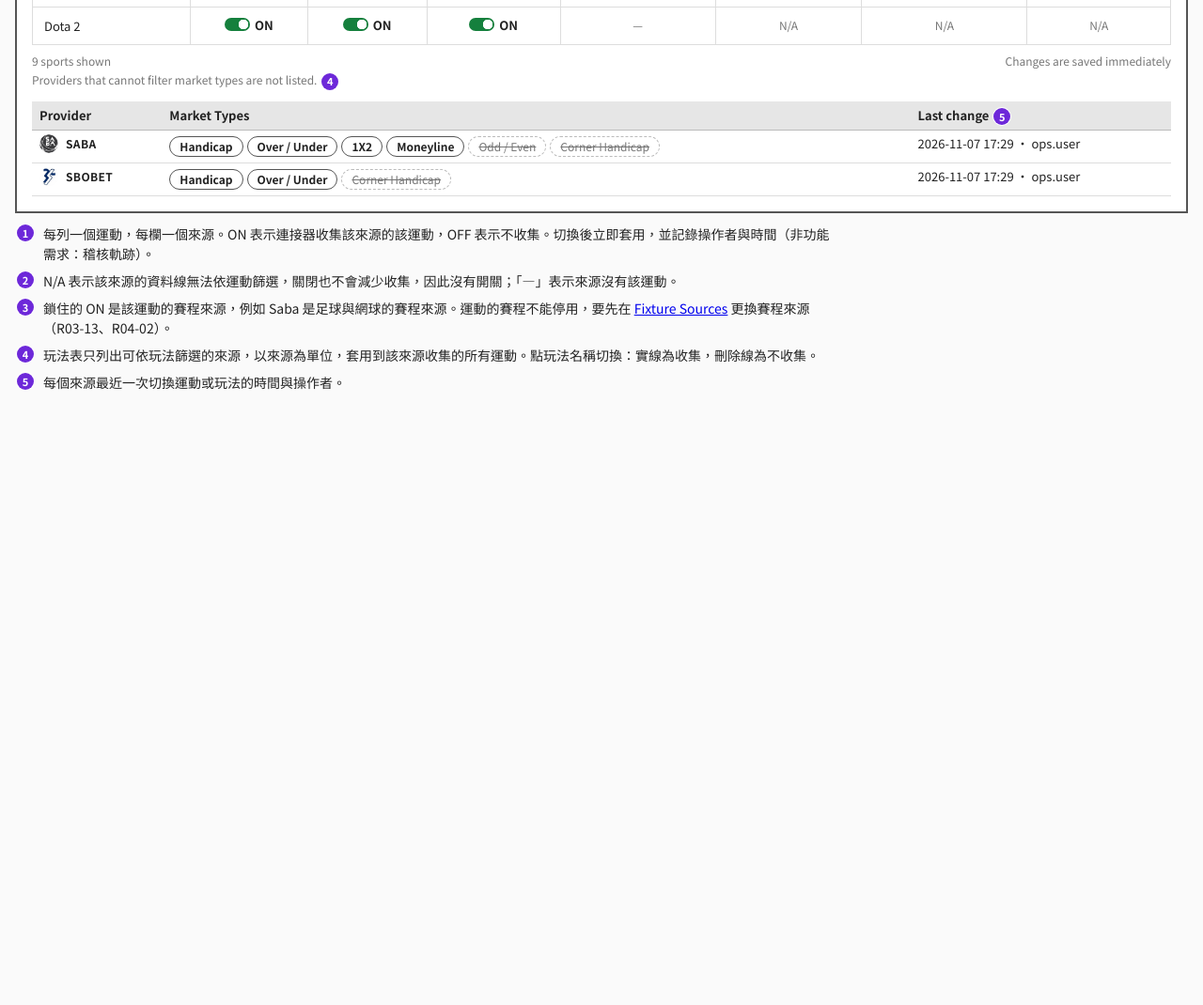
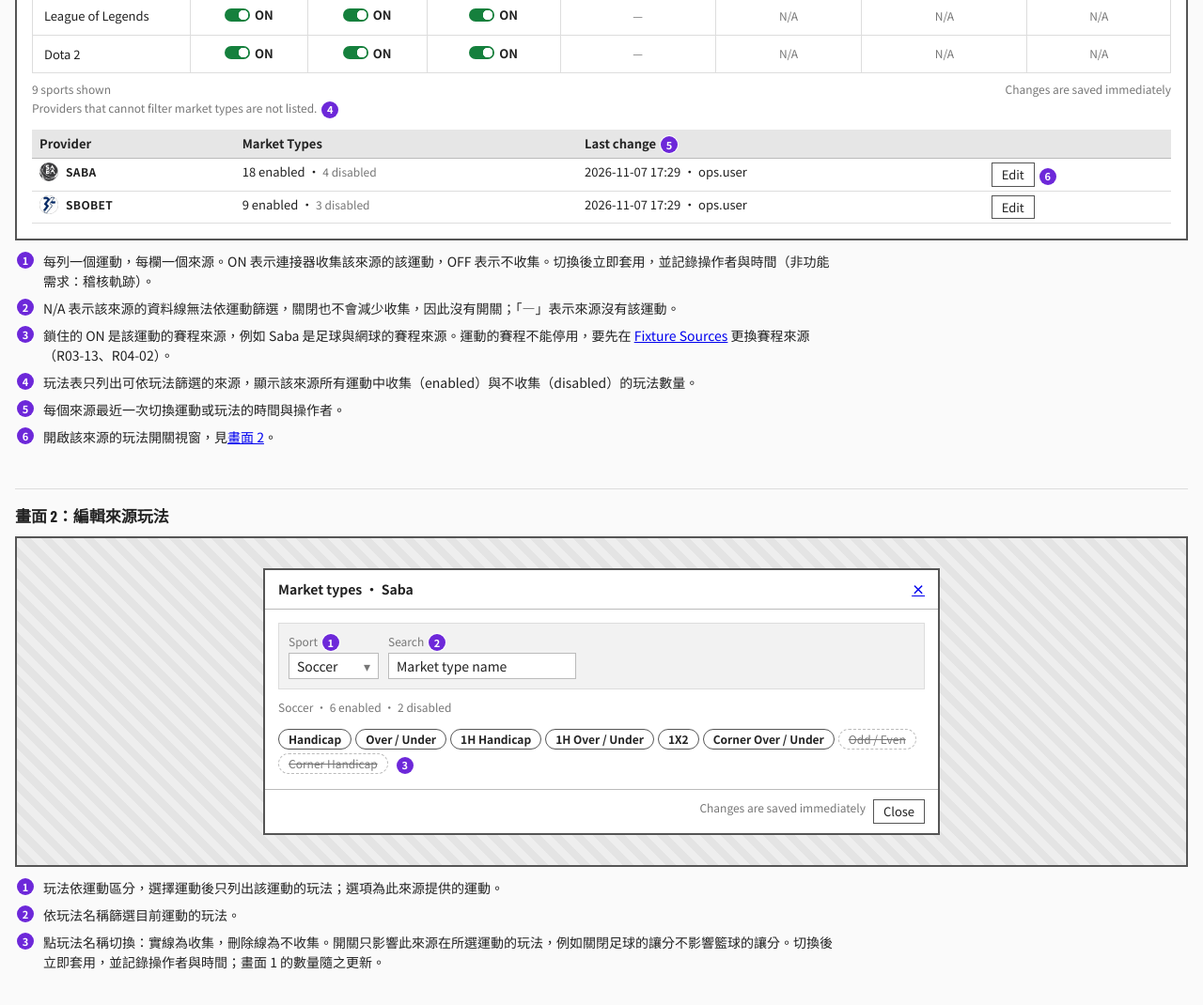
Before and after one commit to oddssuccess/insports-preview, a plain HTML site: page wireframes/settings/provider-settings/sports-and-market-types.html in a window 1280 px wide. Shown: the part 1176-2246 px from the top of the page at 94% size. Before the commit the page ends 1670 px from the top, so only its background shows below. Drawn offline with nearby package versions, Linux system fonts and the light colour scheme.

Commit message:
docs: 同步 insports@d9780c4

```diff
--- a/wireframes/settings/provider-settings/sports-and-market-types.html
+++ b/wireframes/settings/provider-settings/sports-and-market-types.html
@@ -11,7 +11,7 @@
 
 <h1>來源設定・運動與玩法（Provider Settings › Sports &amp; Market Types）</h1>
 <p class="meta"><b>日期</b>：2026-11-08 · <b>選單</b>：Settings › Provider Settings › Sports &amp; Market Types · <b>對應 PRD</b>：<a href="https://github.com/oddssuccess/insports/blob/main/docs/prd/03-sources-and-connectors.md">03 來源</a>、<a href="https://github.com/oddssuccess/insports/blob/main/docs/prd/04-event-data-and-mapping.md">04 對應</a> · <a href="../../index.html">畫面索引</a></p>
-<nav class="jump" aria-label="本頁段落"><a href="#features">功能清單</a><span>畫面</span><a href="#s1">1 運動與玩法開關</a></nav>
+<nav class="jump" aria-label="本頁段落"><a href="#features">功能清單</a><span>畫面</span><a href="#s1">1 運動與玩法開關</a><a href="#s2">2 編輯來源玩法</a></nav>
 
 <table class="doc-t">
   <tr><th>服務的工作</th><td>Ops 依來源開關連接器要收集的運動與玩法。</td></tr>
@@ -28,8 +28,9 @@
 <table class="doc-t">
   <tr><th>#</th><th>功能</th><th>對應規則</th><th>畫面</th></tr>
   <tr><td>1</td><td>依來源與運動開關連接器的收集</td><td>—</td><td><a href="#s1">畫面 1</a></td></tr>
-  <tr><td>2</td><td>依來源開關玩法：點玩法名稱切換</td><td>—</td><td><a href="#s1">畫面 1</a></td></tr>
-  <tr><td>3</td><td>運動的賽程來源不能關閉該運動</td><td>R03-13；R04-02</td><td><a href="#s1">畫面 1</a></td></tr>
+  <tr><td>2</td><td>檢視各來源收集與不收集的玩法數量</td><td>—</td><td><a href="#s1">畫面 1</a></td></tr>
+  <tr><td>3</td><td>依來源與運動開關玩法：依運動與名稱篩選後，點玩法名稱切換</td><td>—</td><td><a href="#s2">畫面 2</a></td></tr>
+  <tr><td>4</td><td>運動的賽程來源不能關閉該運動</td><td>R03-13；R04-02</td><td><a href="#s1">畫面 1</a></td></tr>
 </table>
 
 <h2 id="s1">畫面 1：運動與玩法開關</h2>
@@ -55,10 +56,10 @@
     <div class="pager"><span>9 sports shown</span><span>Changes are saved immediately</span></div>
     <p class="hint">Providers that cannot filter market types are not listed. <span class="n">4</span></p>
     <table class="grid" aria-label="Market types collected by each provider">
-      <thead><tr><th>Provider</th><th>Market Types</th><th>Last change <span class="n">5</span></th></tr></thead>
+      <thead><tr><th>Provider</th><th>Market Types</th><th>Last change <span class="n">5</span></th><th></th></tr></thead>
       <tbody>
-        <tr><td><span class="provider-identity"><img class="provider-icon" src="../../assets/provider-icons/saba.png" alt=""><span class="provider-name">Saba</span></span></td><td><a class="market-pill on" href="#s1" aria-pressed="true">Handicap</a><a class="market-pill on" href="#s1" aria-pressed="true">Over / Under</a><a class="market-pill on" href="#s1" aria-pressed="true">1X2</a><a class="market-pill on" href="#s1" aria-pressed="true">Moneyline</a><a class="market-pill off" href="#s1" aria-pressed="false">Odd / Even</a><a class="market-pill off" href="#s1" aria-pressed="false">Corner Handicap</a></td><td>2026-11-07 17:29 · ops.user</td></tr>
-        <tr><td><span class="provider-identity"><img class="provider-icon" src="../../assets/provider-icons/sbobet.png" alt=""><span class="provider-name">Sbobet</span></span></td><td><a class="market-pill on" href="#s1" aria-pressed="true">Handicap</a><a class="market-pill on" href="#s1" aria-pressed="true">Over / Under</a><a class="market-pill off" href="#s1" aria-pressed="false">Corner Handicap</a></td><td>2026-11-07 17:29 · ops.user</td></tr>
+        <tr><td><span class="provider-identity"><img class="provider-icon" src="../../assets/provider-icons/saba.png" alt=""><span class="provider-name">Saba</span></span></td><td>18 enabled · <span class="l2">4 disabled</span></td><td>2026-11-07 17:29 · ops.user</td><td><a class="btn" href="#s2">Edit</a> <span class="n">6</span></td></tr>
+        <tr><td><span class="provider-identity"><img class="provider-icon" src="../../assets/provider-icons/sbobet.png" alt=""><span class="provider-name">Sbobet</span></span></td><td>9 enabled · <span class="l2">3 disabled</span></td><td>2026-11-07 17:29 · ops.user</td><td><a class="btn" href="#s2">Edit</a></td></tr>
       </tbody>
     </table>
   </main>
@@ -67,8 +68,25 @@
   <li><span class="n">1</span><span>每列一個運動，每欄一個來源。ON 表示連接器收集該來源的該運動，OFF 表示不收集。切換後立即套用，並記錄操作者與時間（非功能需求：稽核軌跡）。</span></li>
   <li><span class="n">2</span><span>N/A 表示該來源的資料線無法依運動篩選，關閉也不會減少收集，因此沒有開關；「—」表示來源沒有該運動。</span></li>
   <li><span class="n">3</span><span>鎖住的 ON 是該運動的賽程來源，例如 Saba 是足球與網球的賽程來源。運動的賽程不能停用，要先在 <a href="fixture-sources.html">Fixture Sources</a> 更換賽程來源（R03-13、R04-02）。</span></li>
-  <li><span class="n">4</span><span>玩法表只列出可依玩法篩選的來源，以來源為單位，套用到該來源收集的所有運動。點玩法名稱切換：實線為收集，刪除線為不收集。</span></li>
+  <li><span class="n">4</span><span>玩法表只列出可依玩法篩選的來源，顯示該來源所有運動中收集（enabled）與不收集（disabled）的玩法數量。</span></li>
   <li><span class="n">5</span><span>每個來源最近一次切換運動或玩法的時間與操作者。</span></li>
+  <li><span class="n">6</span><span>開啟該來源的玩法開關視窗，見<a href="#s2">畫面 2</a>。</span></li>
+</ol>
+
+<h2 id="s2">畫面 2：編輯來源玩法</h2>
+<div lang="en" class="frame"><div class="backdrop"><div class="modal" style="width:720px">
+  <div class="mh"><span>Market types · Saba</span><a href="#s1" aria-label="Close market types">×</a></div>
+  <div class="mb">
+    <div class="filters"><div class="f"><label>Sport <span class="n">1</span></label><span class="box caret">Soccer</span></div><div class="f"><label>Search <span class="n">2</span></label><span class="box wide">Market type name</span></div></div>
+    <p class="hint">Soccer · 6 enabled · 2 disabled</p>
+    <div><a class="market-pill on" href="#s2" aria-pressed="true">Handicap</a><a class="market-pill on" href="#s2" aria-pressed="true">Over / Under</a><a class="market-pill on" href="#s2" aria-pressed="true">1H Handicap</a><a class="market-pill on" href="#s2" aria-pressed="true">1H Over / Under</a><a class="market-pill on" href="#s2" aria-pressed="true">1X2</a><a class="market-pill on" href="#s2" aria-pressed="true">Corner Over / Under</a><a class="market-pill off" href="#s2" aria-pressed="false">Odd / Even</a><a class="market-pill off" href="#s2" aria-pressed="false">Corner Handicap</a> <span class="n">3</span></div>
+  </div>
+  <div class="mf"><span class="l2">Changes are saved immediately</span><a class="btn" href="#s1">Close</a></div>
+</div></div></div>
+<ol class="notes">
+  <li><span class="n">1</span><span>玩法依運動區分，選擇運動後只列出該運動的玩法；選項為此來源提供的運動。</span></li>
+  <li><span class="n">2</span><span>依玩法名稱篩選目前運動的玩法。</span></li>
+  <li><span class="n">3</span><span>點玩法名稱切換：實線為收集，刪除線為不收集。開關只影響此來源在所選運動的玩法，例如關閉足球的讓分不影響籃球的讓分。切換後立即套用，並記錄操作者與時間；畫面 1 的數量隨之更新。</span></li>
 </ol>
 
 </div>
```
